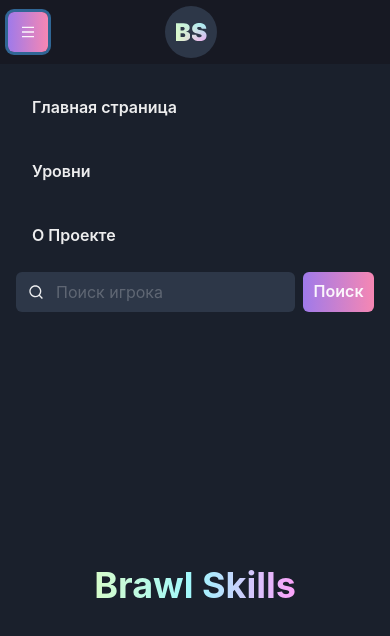
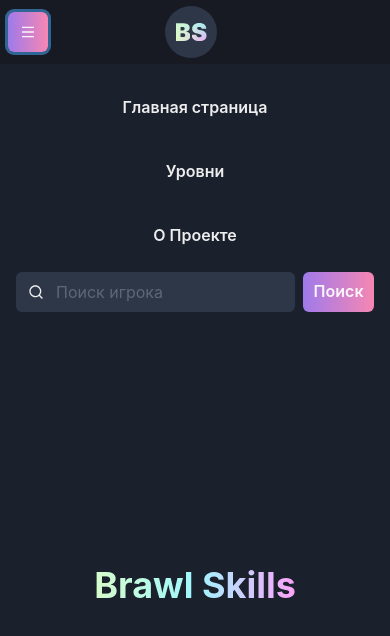
Before and after one commit to brawl-skills/frontend, a React (Create React App) app: page / in a window 390 px wide. Both pictures are taken after a click on the button "Toggle Navigation". Shown: the top 636 px of the page. Built offline with nearby package versions, Linux system fonts and the light colour scheme.

Commit message:
💄Fix menu buttons in mobile view

```diff
--- a/src/components/Navbar/index.tsx
+++ b/src/components/Navbar/index.tsx
@@ -121,15 +121,20 @@
     <Stack spacing={4}>
       <Flex
         py={2}
-        as={Link}
-        href={href ?? '#'}
         justify="space-between"
         align="center"
         _hover={{
           textDecoration: 'none',
         }}
       >
-        <Button variant="gradientGhost">{label}</Button>
+        <Button
+          as={Link}
+          href={href ?? '#'}
+          isFullWidth
+          variant="gradientGhost"
+        >
+          {label}
+        </Button>
       </Flex>
     </Stack>
   )
--- a/src/theme.ts
+++ b/src/theme.ts
@@ -15,6 +15,7 @@
       gradientGhost: {
         zIndex: 0,
         _hover: {
+          textDecor: 'none',
           _before: {
             opacity: 0.6,
           },
@@ -41,6 +42,7 @@
       gradientSolid: {
         zIndex: 0,
         _hover: {
+          textDecor: 'none',
           _before: {
             opacity: 0.6,
           },
```
